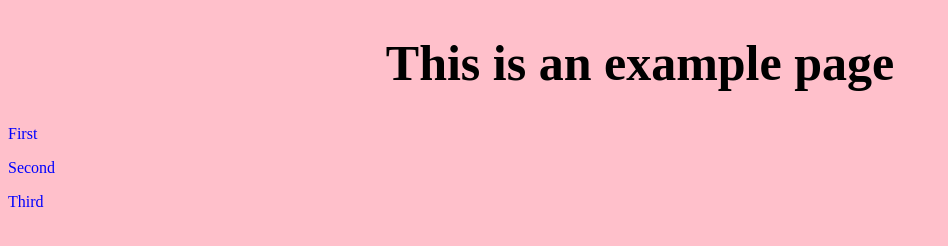
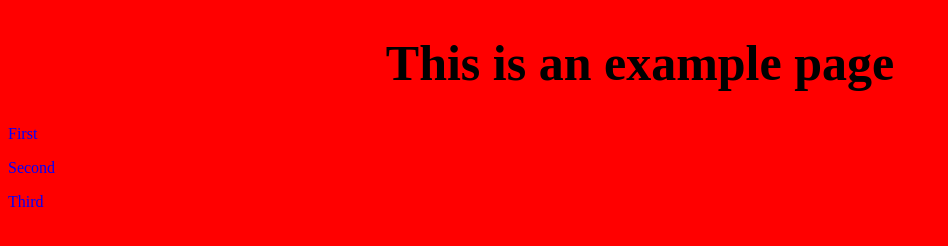
Before and after one commit to visyuvi/CSS, a plain HTML site: page index.html in a window 1280 px wide. Shown: the whole page, without its empty margins (0-948 px from the left). Drawn offline with Linux system fonts and the light colour scheme.

Commit message:
External CSS

```diff
--- /dev/null
+++ b/css/style.css
@@ -0,0 +1,2 @@
+body{
+	background-color: red;}
--- a/index.html
+++ b/index.html
@@ -4,14 +4,12 @@
 	<meta charset="utf-8">
 	<meta name="viewport" content="width=device-width, initial-scale=1">
 	<title>CSS fundamentals</title>
+	<link rel="stylesheet" type="text/css" href="css/style.css">
 </head>
 
 <style type="text/css">
 	p{color: blue;}
-	body{
-		background-color: pink;
 
-	}
 	h1{
 		color: black; text-align: center;font-size: 50px;
 	}
```
